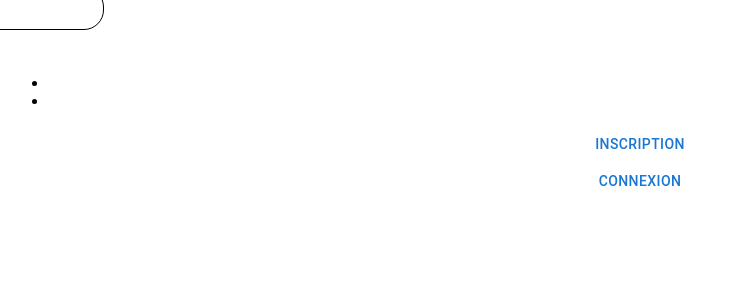
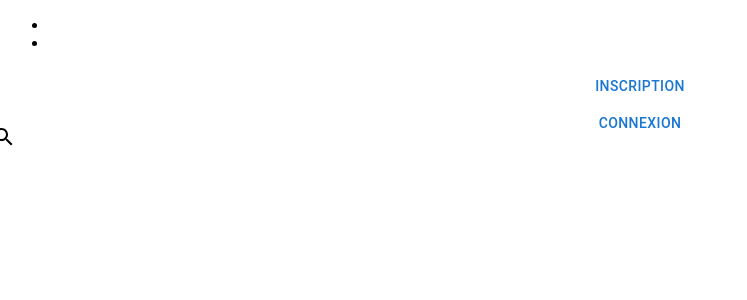
Before and after one commit to YoannBoisson/hackathon, a React (Create React App) app: page / in a window 1280 px wide. Shown: the top 300 px of the page, without its empty margins (0-747 px from the left). Built offline with nearby package versions, Linux system fonts and the light colour scheme.

Commit message:
change order of component

```diff
--- a/src/App.js
+++ b/src/App.js
@@ -2,13 +2,12 @@ import Searchbar from "./components/SearchBar/Searchbar";
 import Navbar from "./components/Navbar";
 import Router from "./routes";
 
-
 function App() {
   return (
     <div className="app-container">
-      <Searchbar />
       <Navbar />
       <Router />
+      <Searchbar />
     </div>
   );
 }
--- a/src/components/SearchBar/Searchbar.jsx
+++ b/src/components/SearchBar/Searchbar.jsx
@@ -1,7 +1,7 @@
 import React, { useState, useContext } from "react";
 import SearchIcon from "@mui/icons-material/Search";
-import SearchResult from '../SearchResult/SearchResult';
-import ThemeContext from "../../contexts/ThemeContext";
+import SearchResult from "../SearchResult/SearchResult";
+import ThemeContext from "../../contexts/themeContext";
 import "./searchbar.css";
 
 function Searchbar() {
@@ -33,7 +33,7 @@ function Searchbar() {
         onChange={handleSearch}
         style={theme}
       />
-      <SearchIcon className="fa"/>
+      <SearchIcon className="fa" />
       {search && <SearchResult search={search} />}
     </form>
   );
--- a/src/components/SearchResult/SearchResult.jsx
+++ b/src/components/SearchResult/SearchResult.jsx
@@ -6,7 +6,7 @@ import { apiGetSearchArtist } from "../../api/apiSearchArtist";
 import { apiGetSearchTrack } from "../../api/apiSearchTrack";
 /* import ErrorMessage from '../ErrorMessage';
 import Loading from '../Loading'; */
-import ThemeContext from "../../contexts/ThemeContext";
+import ThemeContext from "../../contexts/themeContext";
 import "./search-result.css";
 
 function SearchResult(props) {
```
Also changed, not shown: src/index.js (+10 -10 lines), 1 other file (tests, documents, lock files or other folders).
